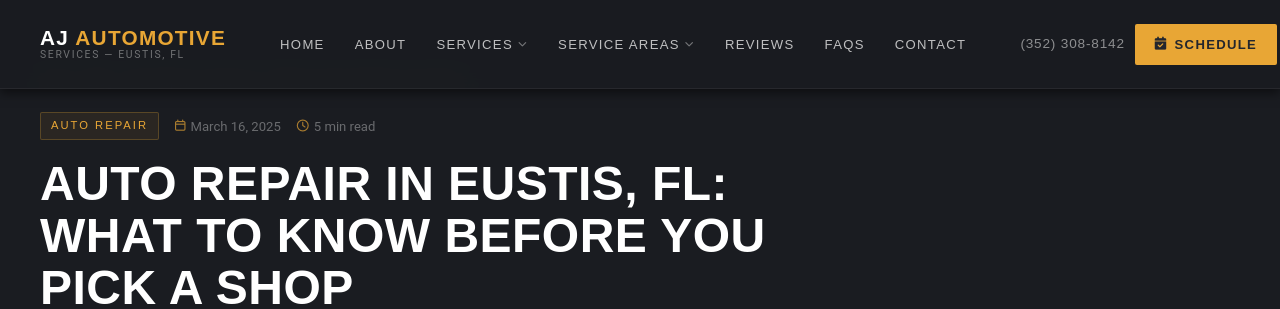
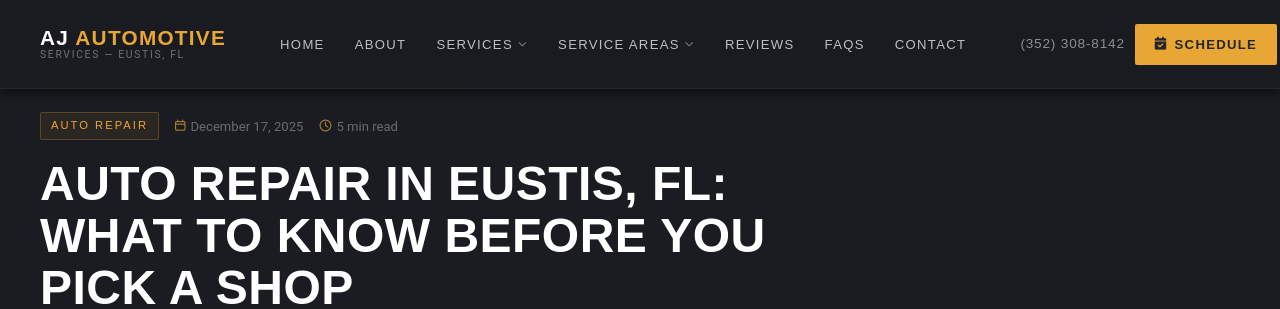
Before and after one commit to JamesBrownR/AJ-Auto-Repair, a Jekyll site: the page built from _posts/2025-12-17-auto-repair-eustis-fl.md, in a window 1280 px wide and 900 px high. Shown: the top 309 px of the window. Built offline with Jekyll 4.4.1, drawn with Linux system fonts in a browser that asks for light colours; nearby versions of some CDN libraries; some web fonts are replaced; library files that are not in the unit come from our copies.

Commit message:
Update 2025-12-17-auto-repair-eustis-fl.md

```diff
--- a/_posts/2025-12-17-auto-repair-eustis-fl.md
+++ b/_posts/2025-12-17-auto-repair-eustis-fl.md
@@ -3,7 +3,7 @@ layout: blog
 title: "Auto Repair in Eustis, FL: What to Know Before You Pick a Shop"
 description: "A local's guide to finding honest auto repair in Eustis, FL. What to look for, what to avoid, and why the shop you choose matters more than you think."
 category: Auto Repair
-date: 2025-03-16
+date: 2025-12-17
 read_time: 5 min read
 image: "Pics/AJ3.webp"
 ---
```
